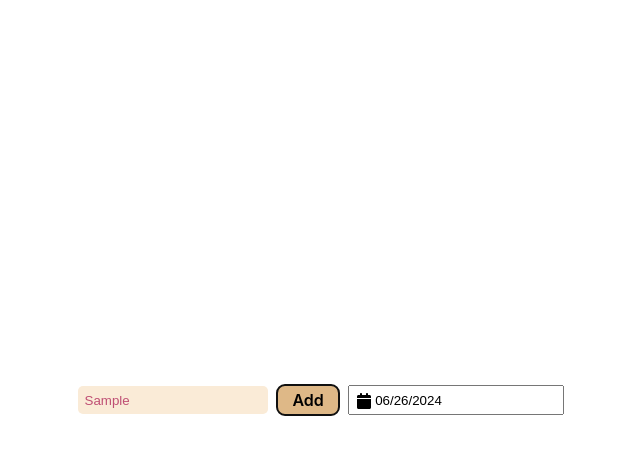
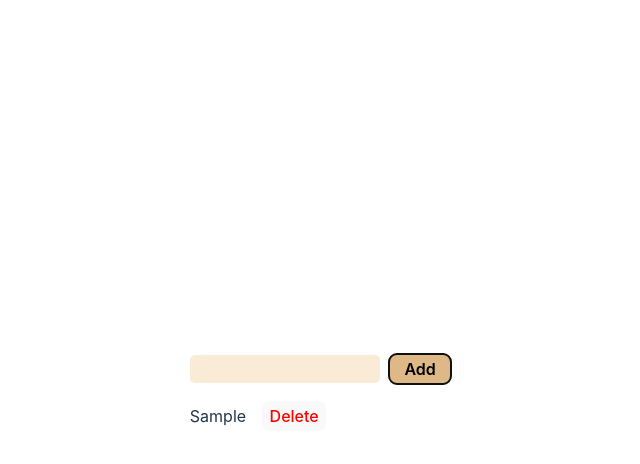
Before and after one commit to wookjjin/framework-react, a React (Vite) app: page /todo in a window 1280 px wide. Both pictures are taken after typing "Sample" into the empty fields and a click on the button "Add". Shown: the top 464 px of the page, without its empty margins (319-959 px from the left). Built offline with nearby package versions, Linux system fonts and the light colour scheme.

Commit message:
simple todo-list

```diff
--- a/src/pages/todo/Todo.tsx
+++ b/src/pages/todo/Todo.tsx
@@ -1,14 +1,18 @@
 import styled from 'styled-components'
 import TodoItem from './TodoItem'
-import DatePicker from 'react-datepicker'
 import { useState } from 'react'
-import "react-datepicker/dist/react-datepicker.css"
+
+interface Todo {
+  id: number;
+  text: string;
+}
 
 const Wrapper = styled.div`
   display: flex;
   justify-content: center;
   align-items: center;
   gap: 0.5em;
+  margin-bottom: 1em;
 `
 
 const Input = styled.input`
@@ -31,22 +35,43 @@ const Button = styled.button`
 `
 
 const Todo = () => {
-	const [startDate, setStartDate] = useState(new Date() as Date | null)
+	const [todoList, setTodoList] = useState<Todo[]>([])
+	const [inputValue, setInputValue] = useState('')
+
+	const handleAddTodo = () => {
+		if (inputValue.trim() === '')
+			return
+
+		const newTodo: Todo = {
+			id: Date.now(),
+			text: inputValue
+		}
+
+		setTodoList([...todoList, newTodo])
+		setInputValue('')
+	}
+
+	const handleDeleteTodo = (id: number) => {
+		setTodoList(todoList.filter((todo) => todo.id !== id))
+	}
+
 	return (
 		<>
 			<div>
 				<Wrapper>
-					<Input />
-					<Button >
+					<Input type='text' value={inputValue} onChange={(e) => setInputValue(e.target.value)} />
+					<Button onClick={handleAddTodo}>
 						Add
 					</Button>
-					<DatePicker
-						showIcon
-						selected={startDate}
-						onChange={(date) => setStartDate(date)}
-					/>
 				</Wrapper>
-				<TodoItem />
+				{todoList.length ? (
+					todoList.map((todo) => (
+						<TodoItem key={todo.id} id={todo.id} text={todo.text} onDelete={handleDeleteTodo} />
+					))
+				) : (
+					<p>No todos yet.</p>
+				)
+				}
 			</div>
 		</>
 	)
--- a/src/pages/todo/TodoItem.tsx
+++ b/src/pages/todo/TodoItem.tsx
@@ -1,8 +1,36 @@
-const TodoItem = () => {
+import styled from "styled-components"
+
+interface TodoItemProps {
+  id: number;
+  text: string;
+  onDelete: (id: number) => void;
+}
+
+const Wrapper = styled.div`
+  display: flex;
+  align-items: center;
+  margin-bottom: 1em;
+`
+
+const Button = styled.button`
+  color: red;
+  padding: 0.3em;
+  width: 4em;
+  border: none;
+`
+
+const Span = styled.span`
+  margin-right: 1em;
+`
+
+const TodoItem = ({ id, text, onDelete }: TodoItemProps) => {
 	return (
-		<>
-			<div></div>
-		</>
+		<Wrapper>
+			<Span>{text}</Span>
+			<Button onClick={() => onDelete(id)} >
+				Delete
+			</Button>
+		</Wrapper>
 	)
 }
 
```
Also changed, not shown: eslint.config.js (+4 -3 lines), 2 other files (tests, documents, lock files or other folders).
